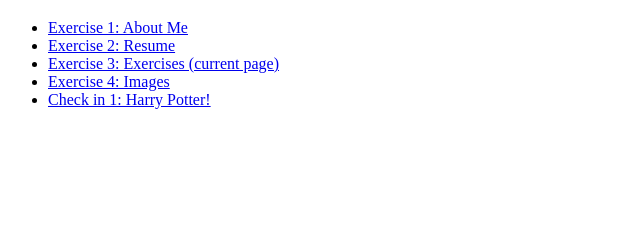
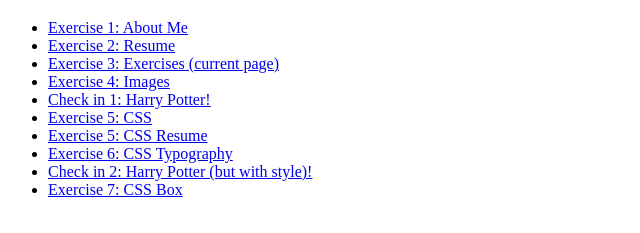
Before and after one commit to supriyaa-eng391/supriyaa-eng391.github.io, a plain HTML site: page exercises/index.html in a window 1280 px wide. Shown: the part 61-294 px from the top of the page, without its empty margins (0-640 px from the left). Drawn offline with Linux system fonts and the light colour scheme.

Commit message:
Update index.html

```diff
--- a/exercises/index.html
+++ b/exercises/index.html
@@ -16,6 +16,12 @@
         <li><a href="index.html">Exercise 3: Exercises (current page)</a></li>
         <li><a href="exercise4.html">Exercise 4: Images</a></li>
         <li><a href="checkin1.html">Check in 1: Harry Potter!</a></li>
+        <li><a href="exercise5.html">Exercise 5: CSS</a></li>
+        <li><a href="exercise5-resume.html">Exercise 5: CSS Resume</a></li>
+        <li><a href="exercise6.html">Exercise 6: CSS Typography</a></li>
+        <li><a href="checkin2.html">Check in 2: Harry Potter (but with style)! </a></li>
+        <li><a href="exercise7.html">Exercise 7: CSS Box</a></li>
+
     </ul>
 </main>
 
```
